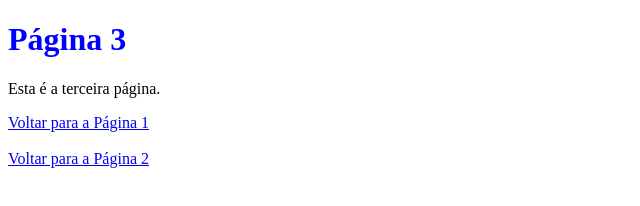
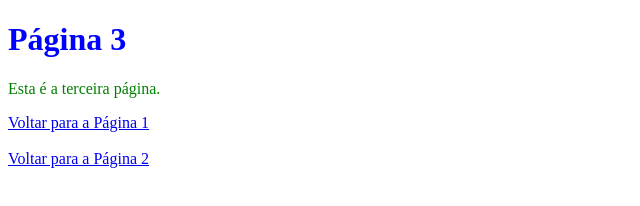
Before and after one commit to marlon22021976/pagina3, a plain HTML site: page indexp3.html in a window 1280 px wide. Shown: the full height of the page, 0-640 px from the left. Drawn offline with Linux system fonts and the light colour scheme.

Commit message:
Update indexp3.html

```diff
--- a/indexp3.html
+++ b/indexp3.html
@@ -5,7 +5,7 @@
 </head>
 <body>
     <h1 style ="color:blue;">Página 3</h1>
-    <p>Esta é a terceira página.</p>
+    <p style ="color:green;">Esta é a terceira página.</p>
     <a href="index.html">Voltar para a Página 1</a>
     <br>
     <br>
```
